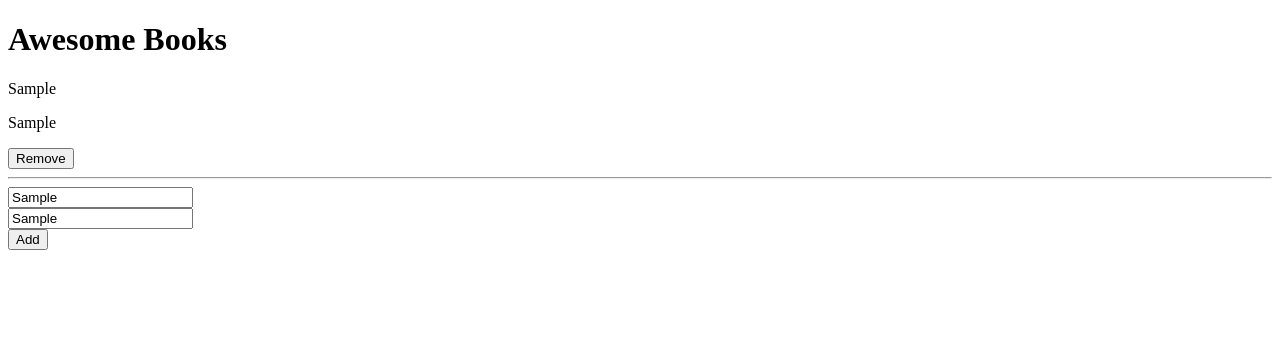
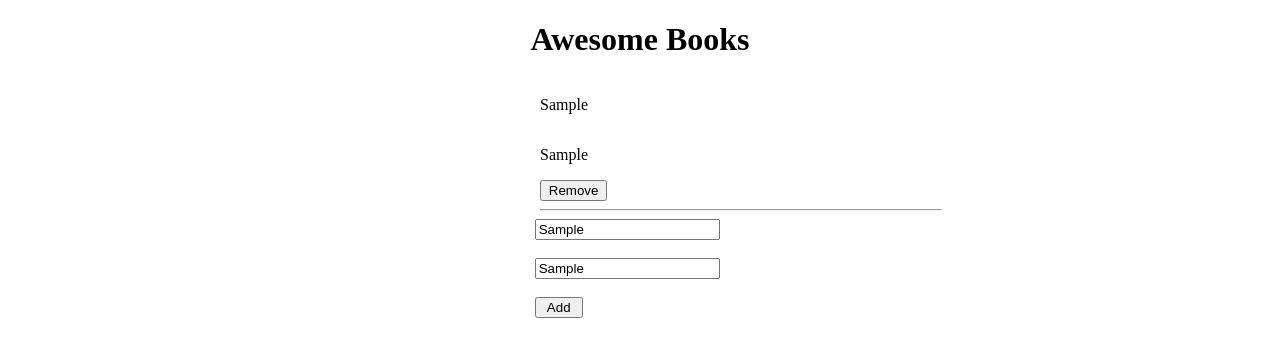
Before and after one commit to frempongdev/Awesome-Books, a website: page index.html in a window 1280 px wide. Both pictures are taken after typing "Sample", "Sample" into the empty fields and a click on the button "Add". Drawn offline with Linux system fonts and the light colour scheme.

Commit message:
Add style.css file

```diff
--- a/index.html
+++ b/index.html
@@ -5,12 +5,12 @@
     <meta http-equiv="X-UA-Compatible" content="IE=edge" />
     <meta name="viewport" content="width=device-width, initial-scale=1.0" />
     <title>Awesome Books</title>
+    <link rel="stylesheet" href="styles.css" />
   </head>
+
   <body>
-    <h1>Awesome Books</h1>
-
+    <h1 class="header-wraper">Awesome Books</h1>
     <div class="books-container"></div>
-
     <div class="form-div">
       <form action="submit" class="add-book-form">
         <input type="text" id="book-title" placeholder="Title" /> <br />
--- a/index.js
+++ b/index.js
@@ -1,23 +1,22 @@
-const Books = [];
-
 const form = document.querySelector(".add-book-form");
 const bookTitle = document.querySelector("#book-title");
 const bookAuthor = document.querySelector("#book-author");
-
 const booksContainer = document.querySelector(".books-container");
 
+const Books = [];
 const addBook = (e) => {
   e.preventDefault();
   booksContainer.innerHTML += `
-    <div class="book">
+    <div class="Books">
                 <p class="title-text">${bookTitle.value}</p>
                 <p class="author-text">${bookAuthor.value}</p>
                 <button class="remove-book">Remove</button>
                 <hr>
             </div>
+
     `;
   Books.push({
-    title:bookTitle.value,
+    title: bookTitle.value,
     author: bookAuthor.value,
   });
 
@@ -31,8 +30,10 @@ form.addEventListener("submit", addBook);
 
 const removeBook = (e) => {
   if (e.target.classList.contains("remove-book")) {
-    let index = Array.from(e.target.parentElement.parentElement.children).indexOf(e.target.parentElement);
-    Books.splice(index,1);
+    let index = Array.from(
+      e.target.parentElement.parentElement.children
+    ).indexOf(e.target.parentElement);
+    Books.splice(index, 1);
     e.target.parentElement.remove();
   }
 };
--- /dev/null
+++ b/styles.css
@@ -0,0 +1,29 @@
+.form-div,
+.header-wraper {
+  display: flex;
+  justify-content: center;
+}
+.add-book-form {
+  margin-right: 1.6rem;
+}
+
+.add-book-form {
+  display: flex;
+  flex-direction: column;
+}
+.Books {
+  display: flex;
+  justify-content: center;
+  flex-direction: column;
+  width: 200px;
+  margin: auto;
+}
+.remove-book {
+  width: 4.2rem;
+}
+#add-button {
+  width: 3rem;
+}
+hr {
+  width: 400px;
+}
```
Also changed, not shown: package.json (added, +13 -0 lines), .eslintrc.js (added), 2 other files.
